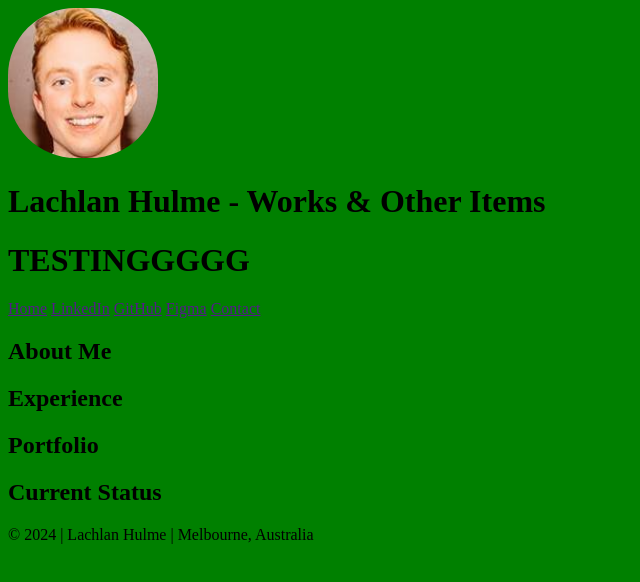
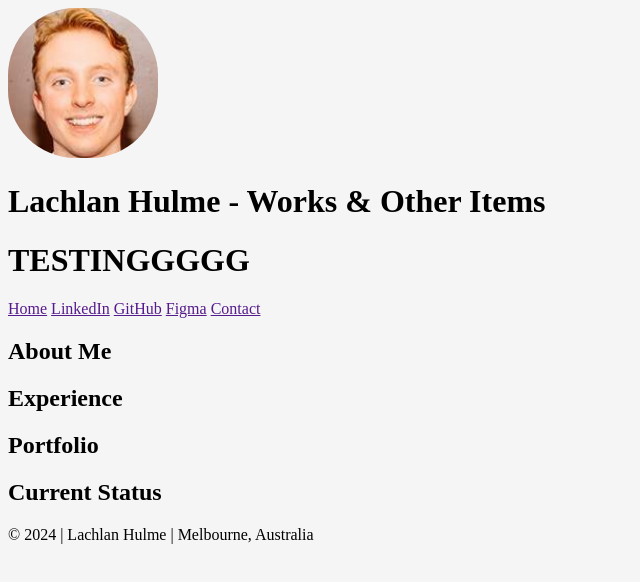
Before and after one commit to Toschie97/PersonalWebpage, a plain HTML site: page index.html in a window 1280 px wide. Shown: the whole page, without its empty margins (0-640 px from the left). Drawn offline with Linux system fonts and the light colour scheme.

Commit message:
test commit

```diff
--- a/index.html
+++ b/index.html
@@ -7,7 +7,7 @@
     <link rel="stylesheet" href="style.css">
 </head>
 <body>
-    <img class="headshot" src="headshot.png" alt="">
+    <img class="headshot" src="images/headshot.png" alt="">
     <header>
         <h1>Lachlan Hulme - Works & Other Items</h1>
     </header>
--- a/style.css
+++ b/style.css
@@ -1,5 +1,5 @@
 body {
-    background: green
+    background: whitesmoke
 }
 
 img.headshot {
```
Also changed, not shown: headshot.png (deleted).
